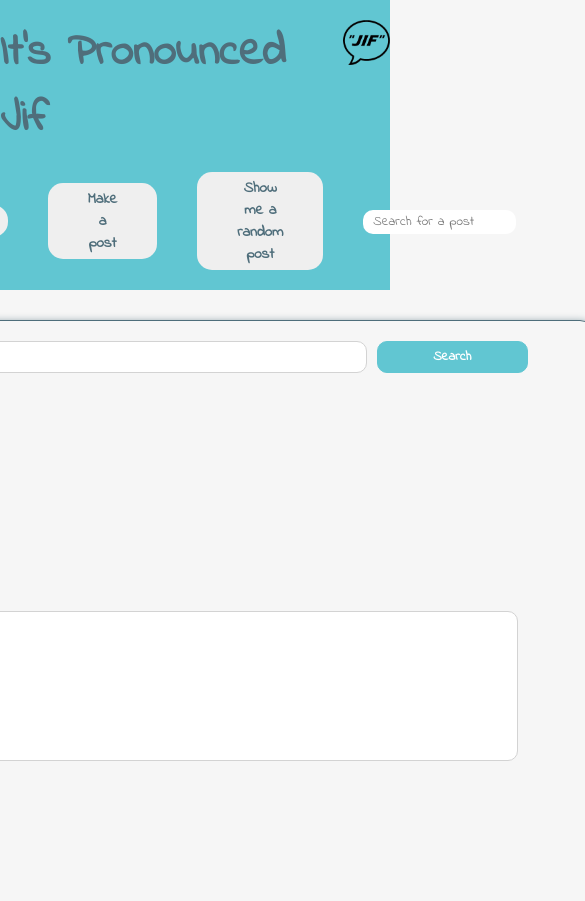
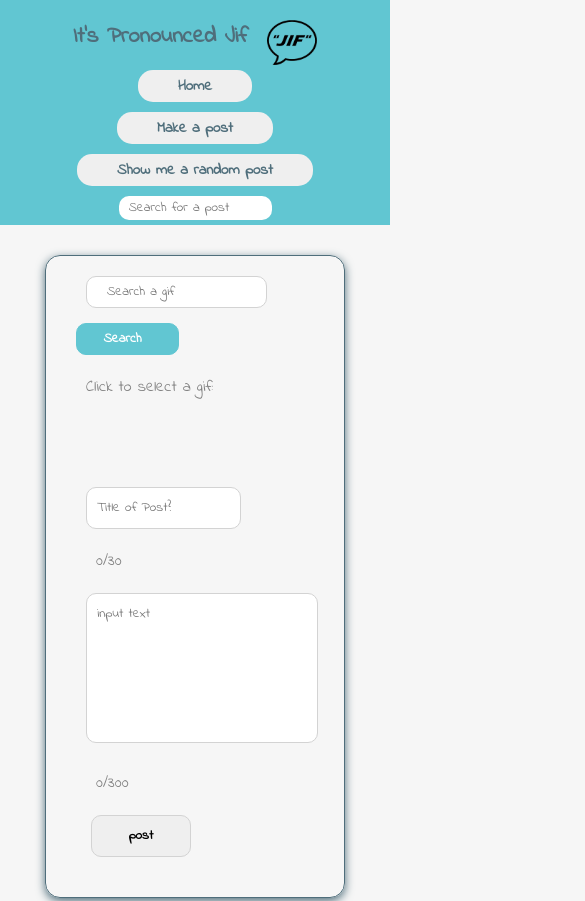
Before and after one commit to AyokunmiSoyannwo/Jif-client, a website: page makeAPost.html in a window 390 px wide. Shown: the top 901 px of the page, 585 px wide, since content can reach past the window. Drawn offline with Linux system fonts and the light colour scheme.

Commit message:
add responsiveness to makeAPost.css

```diff
--- a/makeAPost.css
+++ b/makeAPost.css
@@ -204,4 +204,39 @@ footer {
     height: 80px;
 
     margin: 15px;
+}
+
+@media only screen and (max-width: 600px) {
+    .navTop{
+        font-size: 15px;
     }
+    .nav-bottom{
+        display:flex;
+        flex-direction: column;
+    }
+
+    .nav-bottom > a >  button{
+        margin:5px;
+
+
+
+    }
+
+    #searchbar {
+        margin: 5px;
+
+    }
+    .card{
+        display:block;
+        width: 300px;
+        /* flex-direction: column; */
+    }
+    .container > div{
+        display: block;
+    }
+    .container-button{
+        width:40%;
+        margin-top: 15px;
+        padding-right: 30px;
+    }
+    }
```
